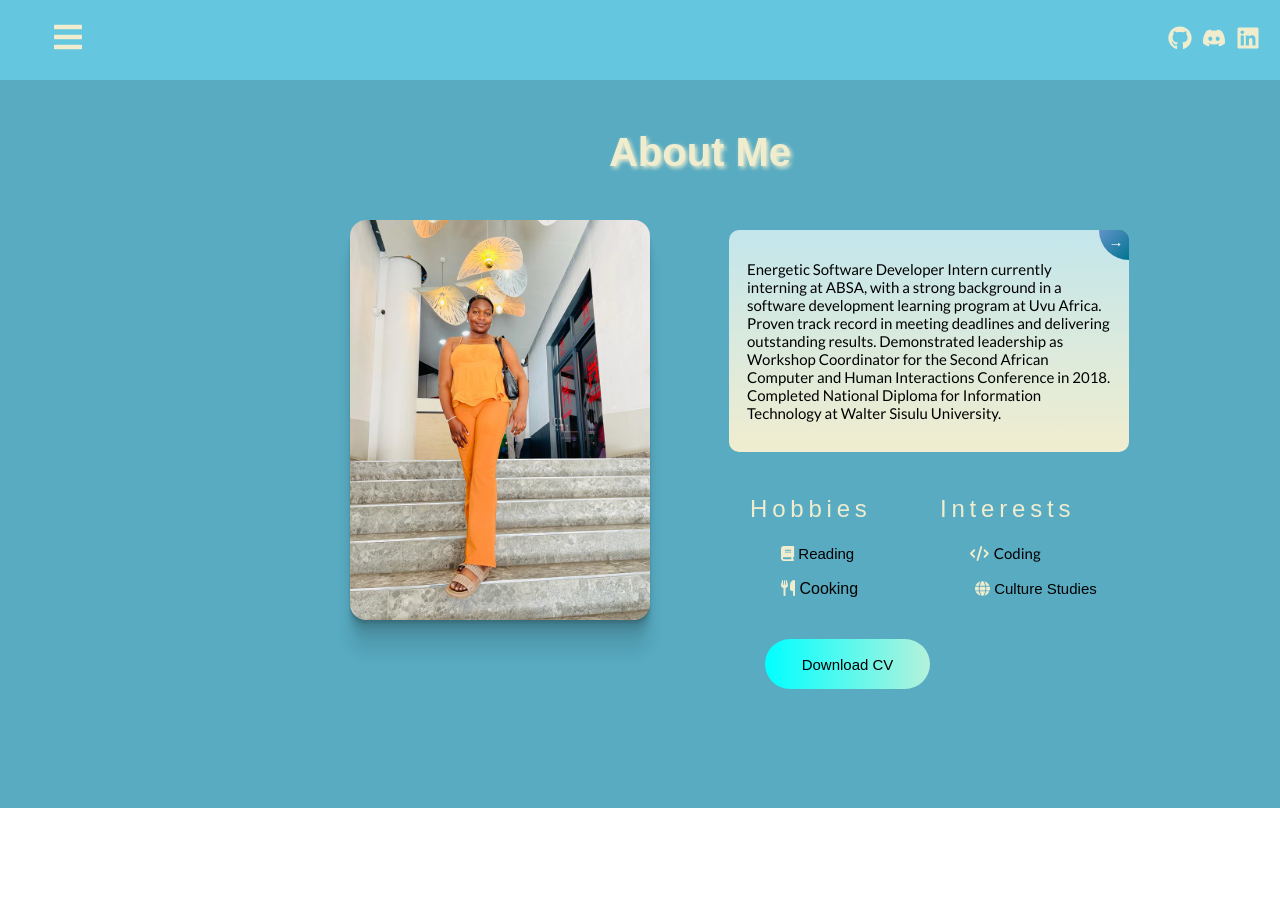
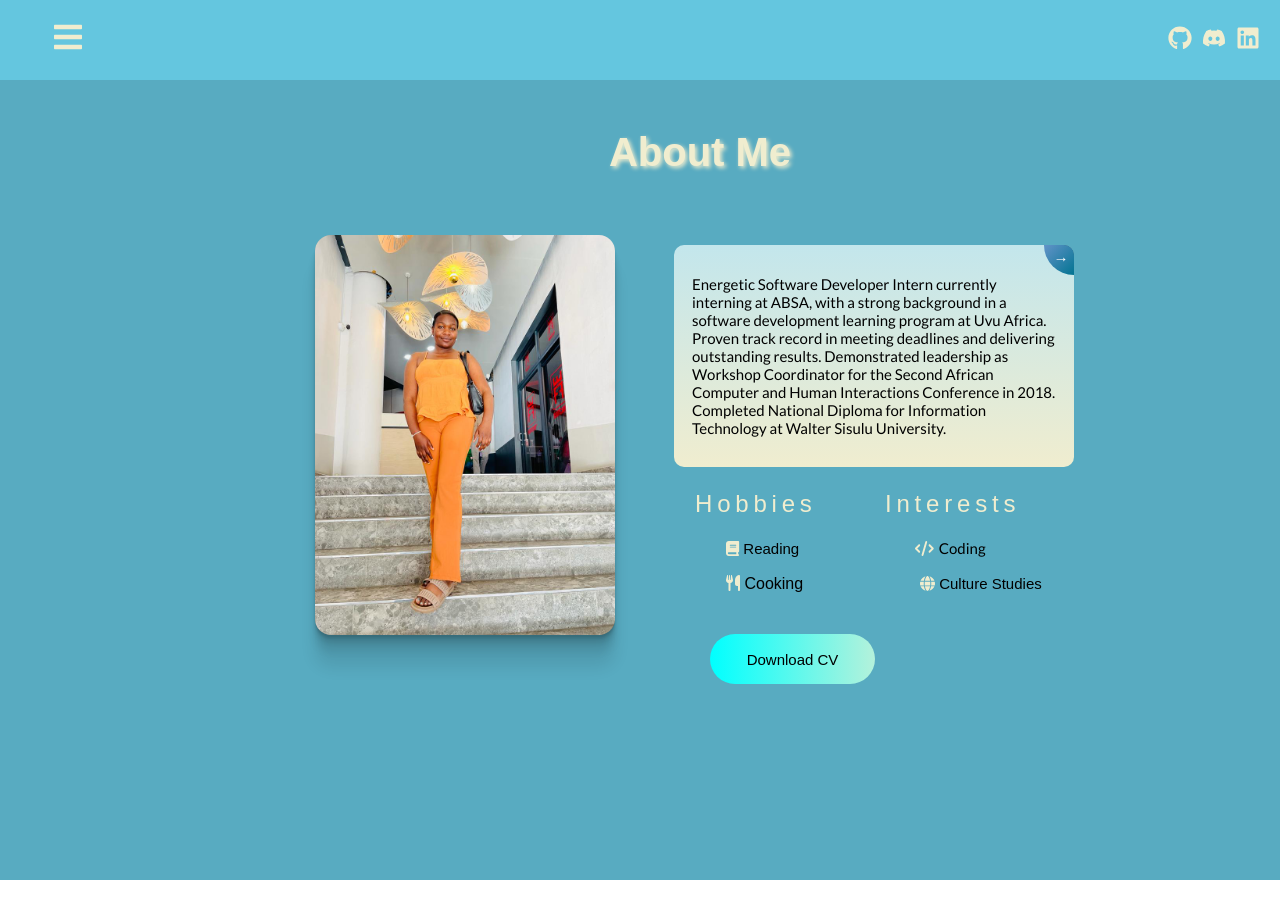
Before and after one commit to Sikhuphela/Port, a React (Create React App) app: page /about in a window 1280 px wide. Before the commit the page ends 808 px from the top, so only its background shows below. Built offline with nearby package versions, Linux system fonts and the light colour scheme.

Commit message:
updated the about group size and margin

```diff
--- a/src/Pages/About.css
+++ b/src/Pages/About.css
@@ -3,16 +3,19 @@
     display: flex;
     flex-direction: column;
     background-color: #58ABC1;
-    height: 91vh;
+    min-height: 100vh;
+    padding: 20px;
 
   }
 
   .about .group {
     height: 530px;
-    left: 300px;
-    position: fixed;
-    bottom: 50px;
-    width: 850px;
+    position: relative;
+    margin: 0 auto;
+    max-width: 100%;
+    left: -200px;
+    padding: 20px;
+
 
   }
 
@@ -374,19 +377,3 @@
   button:active {
     background: linear-gradient(32deg, cyan, #f0edcf, #ffeb3b, #03a9f4);
   }
-  @media (min-width: 768px) {
-    .about .group {
-        width: 850px; /* Adjust width for larger screens */
-    }
-
-    .about .IMG {
-        width: 426px; /* Adjust width for larger screens */
-    }
-
-    .about .overlap,
-    .about .overlap-group,
-    .about .overlap-group-2,
-    .about .group-2 {
-        display: block; /* Display overlapping elements for larger screens */
-    }
-}
```
